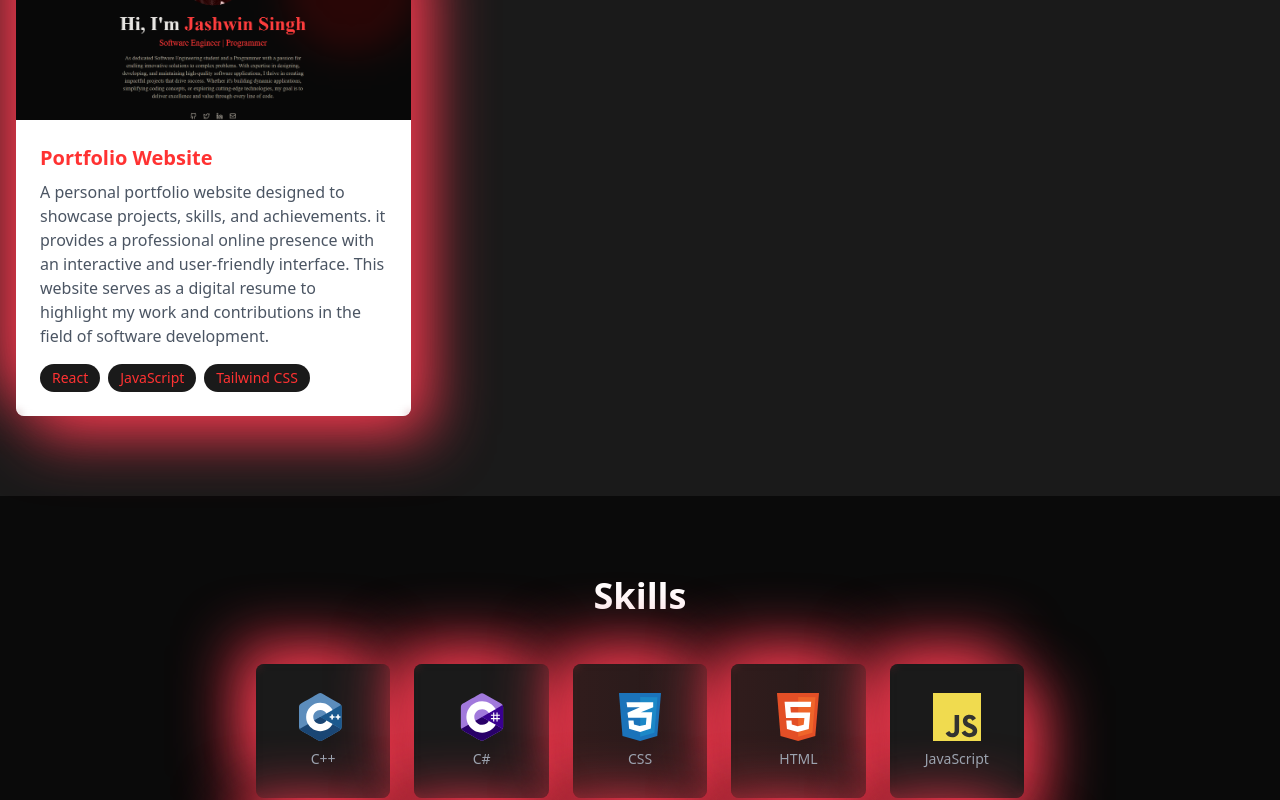
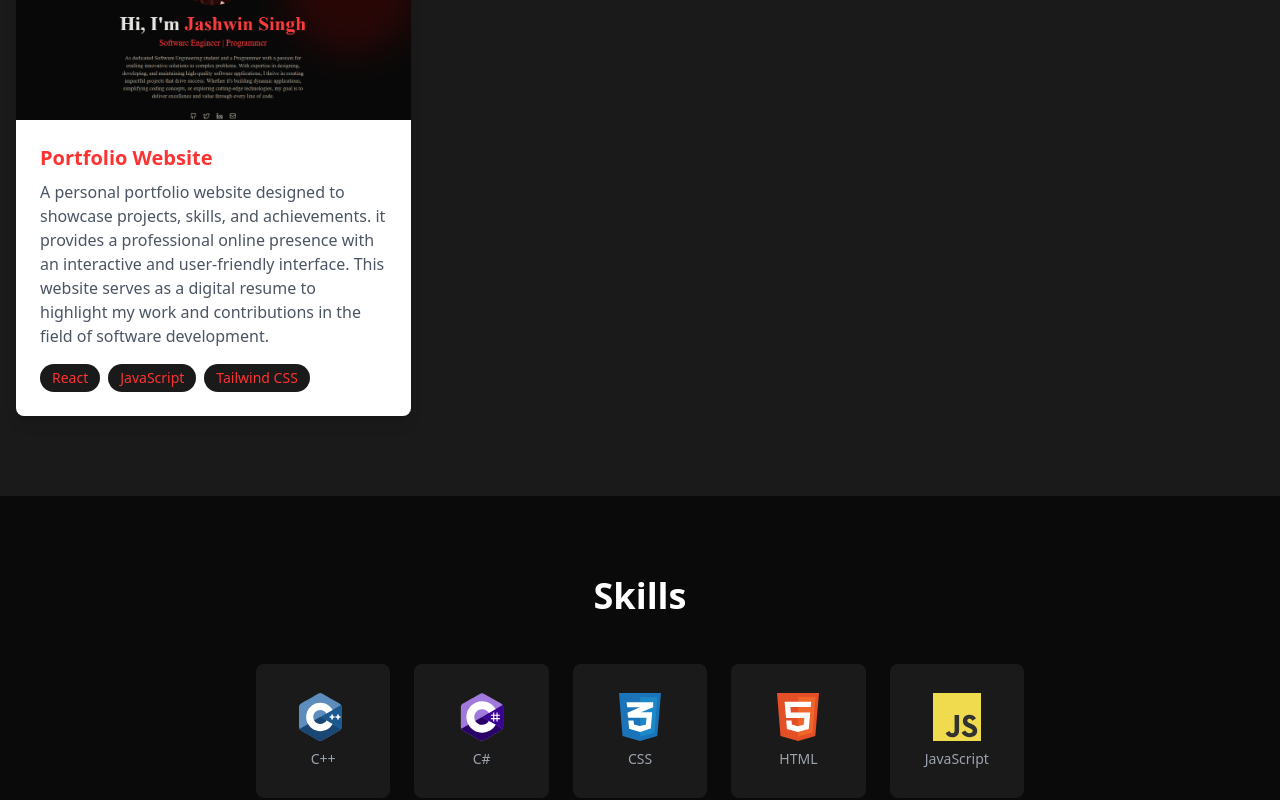
Before and after one commit to jashwinsingh11/jashwinsinghportfoliowebsite, a React (Vite) app: page / in a window 1280 px wide. Shown: the part 3480-4280 px from the top of the page. Built offline with nearby package versions, Linux system fonts and the light colour scheme; a web font is replaced by a local one.

Commit message:
Reverted to edit 5c1292d2-1a0c-4752-8a87-434fd2664592: "Add shadow effect to cards
Updated the card components to apply a shadow effect not only on the edges but also throughout the entire card area for a more cohesive design.
[skip gpt_engineer]"

```diff
--- a/src/components/Projects.tsx
+++ b/src/components/Projects.tsx
@@ -1,4 +1,5 @@
 import { motion } from "framer-motion";
+import { title } from "process";
 
 export const Projects = () => {
   const projects = [
@@ -55,18 +56,14 @@ export const Projects = () => {
               whileInView={{ opacity: 1, y: 0 }}
               transition={{ duration: 0.5, delay: index * 0.1 }}
               viewport={{ once: true }}
-              className="relative bg-white rounded-lg overflow-hidden shadow-lg hover:shadow-xl transition-shadow"
-              style={{
-                boxShadow: '20px 20px 60px #ea384c, -20px -20px 60px #ea384c'
-              }}
+              className="bg-white rounded-lg overflow-hidden shadow-lg hover:shadow-xl transition-shadow"
             >
-              <div className="absolute inset-0 bg-gradient-to-r from-primary/10 to-primary/5 backdrop-blur-sm rounded-lg z-0"></div>
               <img
                 src={project.image}
                 alt={project.title}
-                className="w-full h-48 object-cover relative z-10"
+                className="w-full h-48 object-cover"
               />
-              <div className="p-6 relative z-10">
+              <div className="p-6">
                 <h3 className="text-xl font-bold text-primary mb-2">
                   {project.title}
                 </h3>
--- a/src/components/Services.tsx
+++ b/src/components/Services.tsx
@@ -7,6 +7,13 @@ const StyledServices = styled.section`
     overflow: hidden;
     border-radius: 14px;
     z-index: 1;
+    box-shadow: 20px 20px 60px #ea384c33, -20px -20px 60px #ea384c33;
+    transition: all 0.3s ease;
+  }
+
+  .service-card:hover {
+    transform: translateY(-5px);
+    box-shadow: 0 0 30px #ea384c55;
   }
 
   .bg {
--- a/src/components/Skills.tsx
+++ b/src/components/Skills.tsx
@@ -42,22 +42,18 @@ export const Skills = () => {
               initial={{ opacity: 0, scale: 0.5 }}
               whileInView={{ opacity: 1, scale: 1 }}
               transition={{ duration: 0.5, delay: index * 0.1 }}
-              className="relative bg-secondary p-4 rounded-lg flex flex-col items-center justify-center aspect-square hover:bg-primary/20 transition-colors"
-              style={{
-                boxShadow: '20px 20px 60px #ea384c, -20px -20px 60px #ea384c'
-              }}
+              className="bg-secondary p-4 rounded-lg flex flex-col items-center justify-center aspect-square hover:bg-primary/20 transition-colors"
             >
-              <div className="absolute inset-0 bg-gradient-to-r from-primary/10 to-primary/5 backdrop-blur-sm rounded-lg"></div>
               <img
                 src={skill.icon}
                 alt={skill.name}
-                className="w-12 h-12 mb-2 relative z-10"
+                className="w-12 h-12 mb-2"
                 onError={(e) => {
                   console.error(`Failed to load image: ${skill.icon}`);
                   e.currentTarget.style.display = 'none';
                 }}
               />
-              <span className="text-sm text-gray-400 relative z-10">{skill.name}</span>
+              <span className="text-sm text-gray-400">{skill.name}</span>
             </motion.div>
           ))}
         </div>
```
